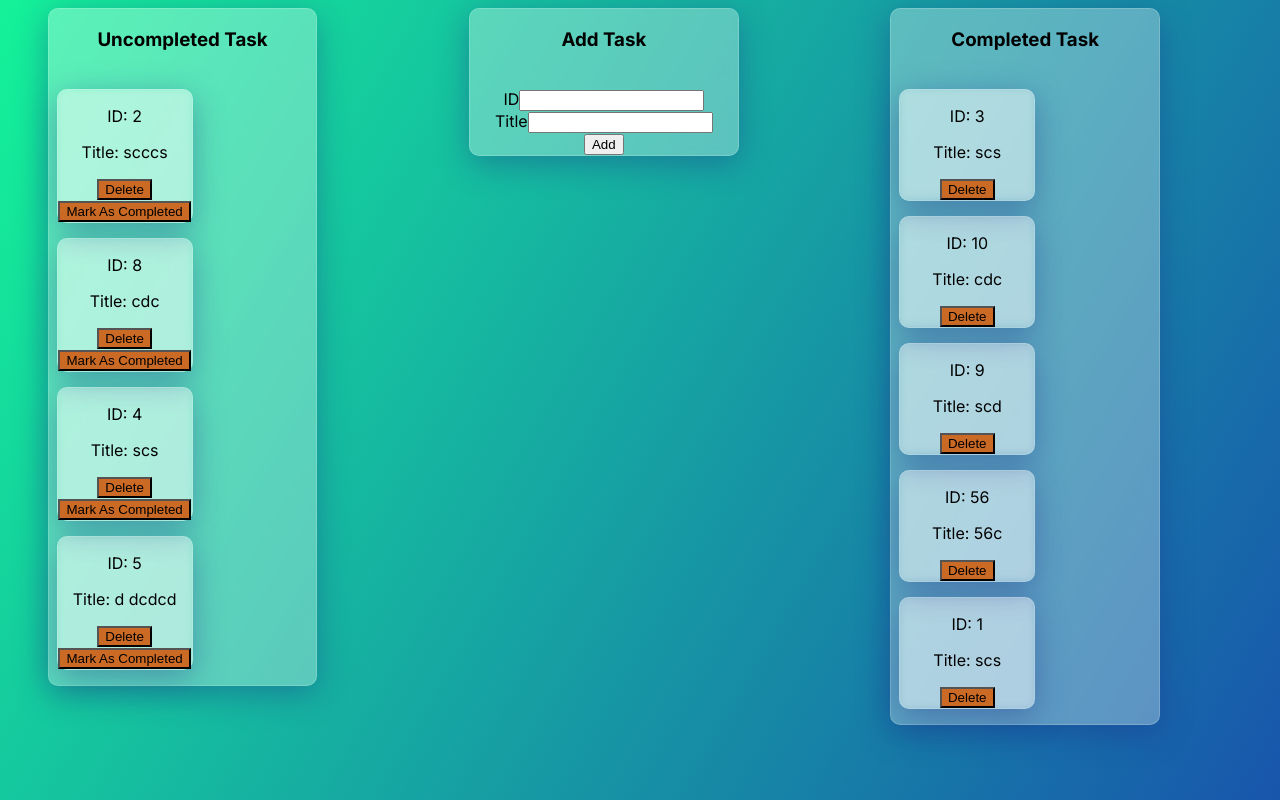
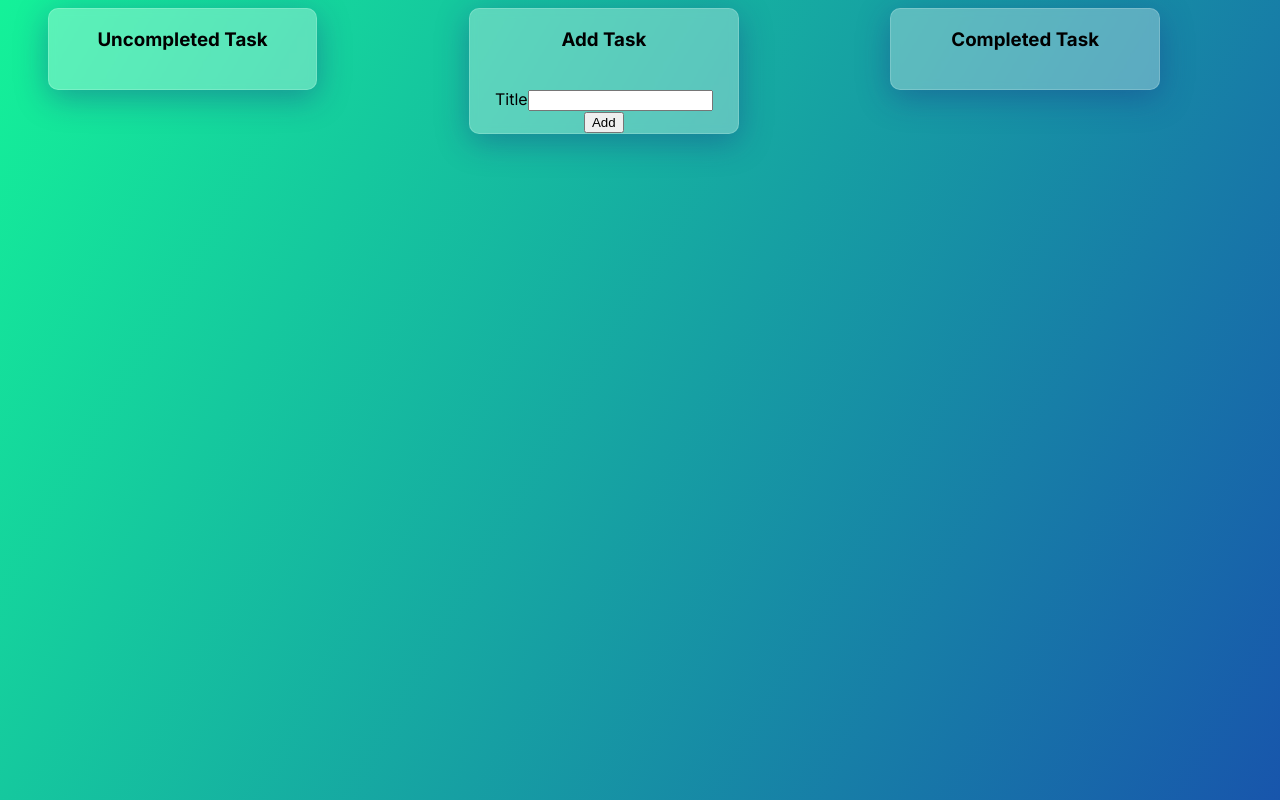
Before and after one commit to RahulSharma128/Volyo-Solutions-Project, a Next.js app: page / in a window 1280 px wide. Shown: the top 800 px of the page. Built offline with nearby package versions, Linux system fonts and the light colour scheme; data requests are answered from the project's data file.

Commit message:
micro sevices stable

```diff
--- a/db.json
+++ b/db.json
@@ -1,51 +1,4 @@
 {
-  "todos": [
-    {
-      "id": 2,
-      "title": "scccs",
-      "completed": false
-    },
-    {
-      "id": 8,
-      "title": "cdc",
-      "completed": false
-    },
-    {
-      "id": 4,
-      "title": "scs",
-      "completed": false
-    },
-    {
-      "id": 5,
-      "title": " d dcdcd",
-      "completed": false
-    }
-  ],
-  "completed": [
-    {
-      "id": 3,
-      "title": "scs",
-      "completed": false
-    },
-    {
-      "id": 10,
-      "title": "cdc",
-      "completed": false
-    },
-    {
-      "id": 9,
-      "title": "scd",
-      "completed": false
-    },
-    {
-      "id": 56,
-      "title": "56c",
-      "completed": false
-    },
-    {
-      "id": 1,
-      "title": "scs",
-      "completed": false
-    }
-  ]
+  "todos": [],
+  "completed": []
 }
--- a/pages/AddCard.js
+++ /dev/null
@@ -1,49 +0,0 @@
-const handleAddClick = async () => {
-    // Values from  formState
-    const newID = formState.ID;
-    const newTitle = formState.Title;
-
-    // Create a new todo object
-    const newTodo = {
-      id: Number(newID),
-      title: newTitle,
-      completed: false,
-    };
-
-    if (!newID || newID.trim() === "") {
-      alert("Please Enter Task Id");
-      return;
-    }
-
-    try {
-    // logic to get all the array ids
-    var arr1 = await axios.get('http://localhost:3001/todos');
-    var arr2 = await axios.get('http://localhost:3001/completed');
-    const idsArray1 = arr1.data.map(item => item.id);
-    const idsArray2 = arr2.data.map(item => item.id);
-    const idsArray=[...idsArray1,...idsArray2];
-    console.log(idsArray);
-
-    if (!idsArray.includes(Number(newID))){
-    // Send a POST request to add the new task to your local JSON server
-    await axios.post('http://localhost:3001/todos', newTodo);
-    }else{
-    alert("This ID is already exists");
-    return;
-}
-//  input fields
-      setFormState({
-        ID: '',
-        Title: '',
-      });
-
-      // Refresh the task lists
-      fetchUncompletedTasks();
-      fetchCompletedTasks();
-    } catch (error) {
-      console.error('Error adding a new task:', error);
-    }
-
-  };
-
-  export default handleAddClick;
--- a/pages/DeleteCard.js
+++ /dev/null
@@ -1,27 +0,0 @@
-const handleDeleteClick = async (taskId, isCompleted) => {
-    if (isCompleted) {
-    try {
-      // Send a DELETE request to remove the task with the given ID
-      await axios.delete(`http://localhost:3001/todos/${taskId}`);
-
-      // Refresh the task lists
-      fetchUncompletedTasks();
-      fetchCompletedTasks();
-    } catch (error) {
-      console.error(`Error deleting task with ID ${taskId}:`, error);
-    }
-   }else{
-      try {
-        // Send a DELETE request to remove the task with the given ID
-        await axios.delete(`http://localhost:3001/completed/${taskId}`);
-
-        // Refresh the task lists
-        fetchUncompletedTasks();
-        fetchCompletedTasks();
-      } catch (error) {
-        console.error(`Error deleting task with ID ${taskId}:`, error);
-      }
-
-  }
-}
-export default handleDeleteClick;
--- /dev/null
+++ b/public/handleAddClick.js
@@ -0,0 +1,48 @@
+// public/handleAddClick.js
+import axios from 'axios';
+
+const handleAddClick = async (formState, setFormState, fetchUncompletedTasks, fetchCompletedTasks) => {
+  // Values from formState
+  const newID = formState.ID;
+  const newTitle = formState.Title;
+
+  // Create a new todo object
+  const newTodo = {
+    id: Date.now(),
+    title: newTitle,
+    completed: false,
+  };
+
+
+  try {
+    // Logic to get all the array ids
+    var arr1 = await axios.get('http://localhost:3001/todos');
+    var arr2 = await axios.get('http://localhost:3001/completed');
+    const idsArray1 = arr1.data.map(item => item.id);
+    const idsArray2 = arr2.data.map(item => item.id);
+    const idsArray = [...idsArray1, ...idsArray2];
+    console.log(idsArray);
+
+    if (!idsArray.includes(Number(newID))) {
+      // Send a POST request to add the new task to your local JSON server
+      await axios.post('http://localhost:3001/todos', newTodo);
+    } else {
+      alert("This ID already exists");
+      return;
+    }
+
+    // Input fields
+    setFormState({
+      ID: '',
+      Title: '',
+    });
+
+    // Refresh the task lists
+    fetchUncompletedTasks();
+    fetchCompletedTasks();
+  } catch (error) {
+    console.error('Error adding a new task:', error);
+  }
+};
+
+export default handleAddClick;
--- /dev/null
+++ b/public/handleDeleteClick.js
@@ -0,0 +1,30 @@
+// public/handleDeleteClick.js
+import axios from 'axios';
+
+const handleDeleteClick = async (taskId, isCompleted, fetchUncompletedTasks, fetchCompletedTasks) => {
+  if (isCompleted) {
+    try {
+      // Send a DELETE request to remove the task with the given ID
+      await axios.delete(`http://localhost:3001/todos/${taskId}`);
+
+      // Refresh the task lists
+      fetchUncompletedTasks();
+      fetchCompletedTasks();
+    } catch (error) {
+      console.error(`Error deleting task with ID ${taskId}:`, error);
+    }
+  } else {
+    try {
+      // Send a DELETE request to remove the task with the given ID from completed tasks
+      await axios.delete(`http://localhost:3001/completed/${taskId}`);
+
+      // Refresh the task lists
+      fetchUncompletedTasks();
+      fetchCompletedTasks();
+    } catch (error) {
+      console.error(`Error deleting task with ID ${taskId} from completed tasks:`, error);
+    }
+  }
+};
+
+export default handleDeleteClick;
--- a/src/app/abc.css
+++ /dev/null
@@ -1,5 +0,0 @@
-.abc{
-    height: 5px;
-    background-color: black;
-
-}
--- a/src/app/page.js
+++ b/src/app/page.js
@@ -3,12 +3,12 @@
 import { useState, useEffect} from 'react'
 import axios from 'axios';
 import styles from './page.module.css';
-import handleAddClick from 'pages/AddCard.js';
-import handleDeleteClick from 'pages/DeleteCard.js';
+import handleAddClick from '../../public/handleAddClick';
+import handleDeleteClick from '../../public/handleDeleteClick';
 
 const Home = () => {
   const [formState, setFormState] = useState({
-    ID: '',
+    ID: Date.now(),
     Title: '',
   });
 
@@ -38,24 +38,25 @@ const Home = () => {
     fetchCompletedTasks();
   }, []);
 
+  const handleAddClickWrapper = () => {
+    handleAddClick(formState, setFormState, fetchUncompletedTasks, fetchCompletedTasks);
+  };
 
+  const handleDeleteClickWrapper = (taskId, isCompleted) => {
+    handleDeleteClick(taskId, isCompleted, fetchUncompletedTasks, fetchCompletedTasks);
+  };
 
   const handleMarkClick = async (taskId) => {
     try {
-
       const res = await axios.get(`http://localhost:3001/todos/${taskId}`);
-
-      // Send a DELETE request to remove the task with the given ID
       await axios.delete(`http://localhost:3001/todos/${taskId}`);
-
       await axios.post('http://localhost:3001/completed', res.data);
-
       fetchUncompletedTasks();
       fetchCompletedTasks();
     } catch (error) {
-      console.error(`Error deleting task with ID ${taskId}:`, error);
+      console.error(`Error marking task with ID ${taskId} as completed:`, error);
     }
-  }
+  };
 
   return (
     <main className={styles.main}>
@@ -66,10 +67,9 @@ const Home = () => {
           <div key={task.id} className={styles.Items}>
             <p>ID: {task.id}</p>
             <p>Title: {task.title}</p>
-            <button className={styles.button} onClick={() => handleDeleteClick(task.id,true)}>Delete</button>
+            <button className={styles.button} onClick={() => handleDeleteClickWrapper(task.id, true)}>Delete</button>
             <button className={styles.button} onClick={() => handleMarkClick(task.id)}>Mark As Completed</button>
           </div>
-
         ))}
       </div>
 
@@ -77,28 +77,15 @@ const Home = () => {
         <h3>Add Task</h3>
         <br />
         <div>
-          <label>ID</label>
-          <input
-            type="text"
-            name="id"
-            value={formState.ID}
-            onChange={(e) =>
-              setFormState({ ...formState, ID: e.target.value })
-            }
-          />
-        </div>
-        <div>
           <label>Title</label>
           <input
             type="text"
             name="Title"
             value={formState.Title}
-            onChange={(e) =>
-              setFormState({ ...formState, Title: e.target.value })
-            }
+            onChange={(e) => setFormState({ ...formState, Title: e.target.value })}
           />
         </div>
-        <button onClick={handleAddClick}>Add</button>
+        <button onClick={handleAddClickWrapper}>Add</button>
       </div>
       <div className={styles.todo}>
         <h3>Completed Task</h3>
@@ -107,7 +94,7 @@ const Home = () => {
           <div key={task.id} className={styles.Items}>
             <p>ID: {task.id}</p>
             <p>Title: {task.title}</p>
-            <button className={styles.button} onClick={() => handleDeleteClick(task.id,false)}>Delete</button>
+            <button className={styles.button} onClick={() => handleDeleteClickWrapper(task.id, false)}>Delete</button>
           </div>
         ))}
       </div>
@@ -115,4 +102,5 @@ const Home = () => {
   );
 };
 
+
 export default Home;
```
Also changed, not shown: public/db.json (deleted, +0 -42 lines), src/app/AddTask.js (deleted, +0 -32 lines), 1 other file (tests, documents, lock files or other folders).
